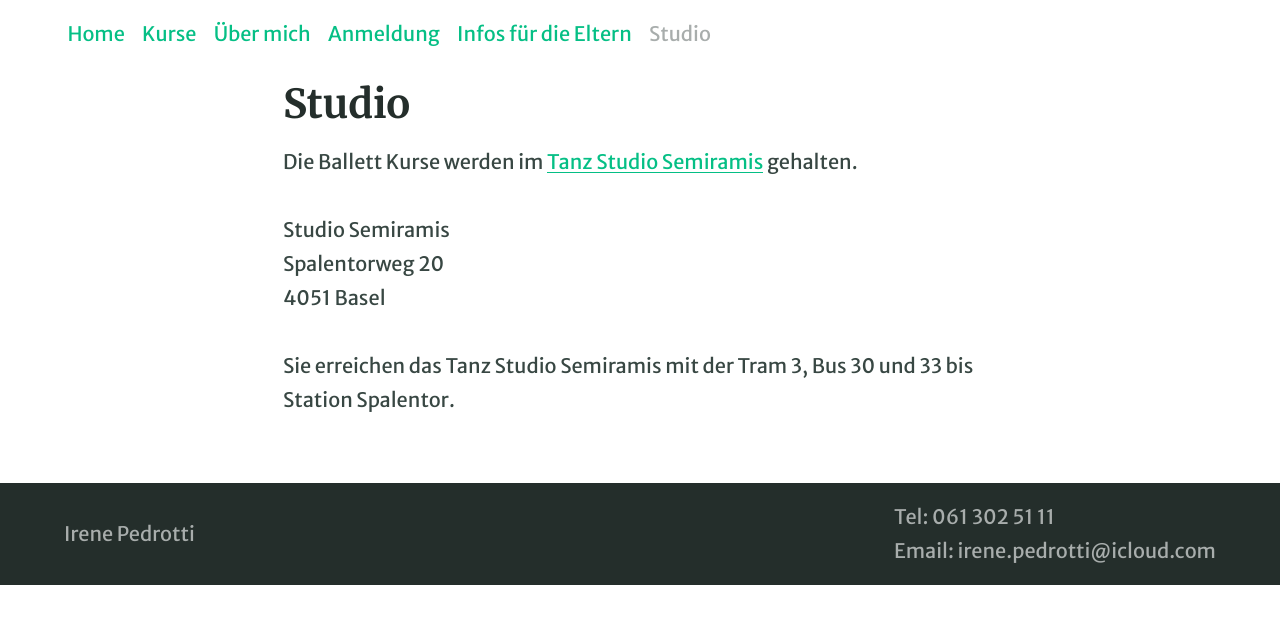
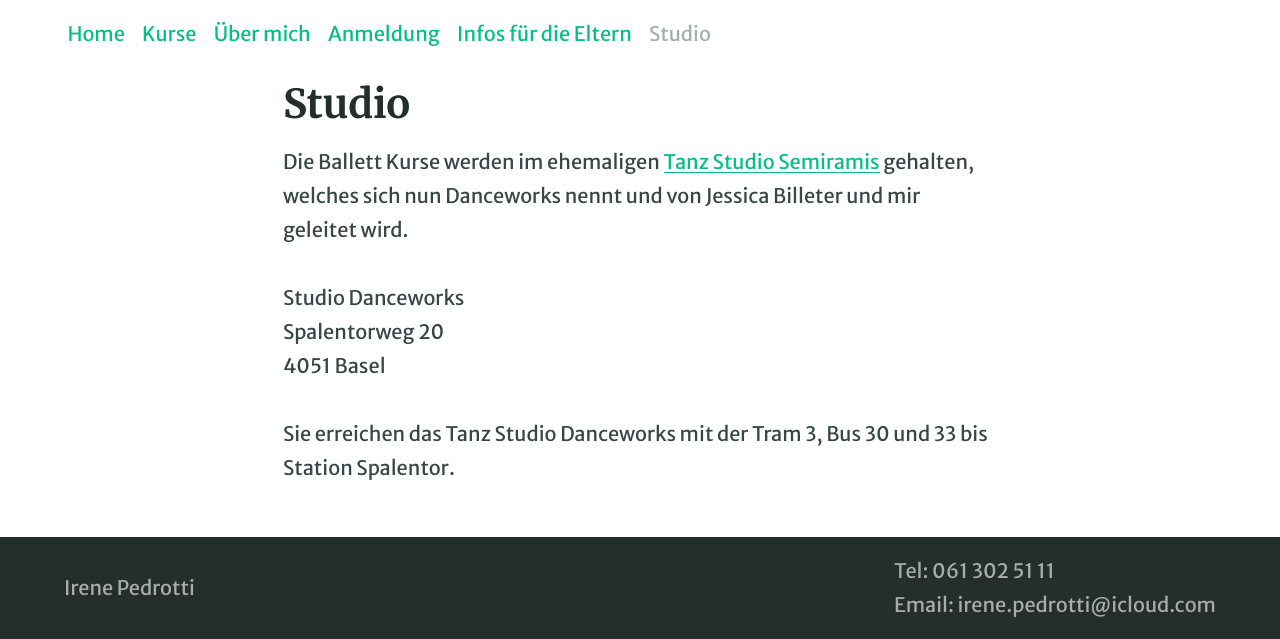
Before and after one commit to irenepedrotti/irenepedrotti.github.io, a Jekyll site: the page built from pages/z11_kontakt.md, in a window 1280 px wide. Shown: the part 315-954 px from the top of the page. Built offline with Jekyll 4.4.1, drawn with Linux system fonts in a browser that asks for light colours; before the commit the page ends 900 px from its top, so only the background shows below that.

Commit message:
Änderung Studio Danceworks, noch mit Webseite Semiramis

```diff
--- a/pages/z11_kontakt.md
+++ b/pages/z11_kontakt.md
@@ -4,10 +4,10 @@ title: Studio
 permalink: /studio/
 ---
 
-Die Ballett Kurse werden im [Tanz Studio Semiramis](http://www.tanzstudio-semiramis.ch/index.html) gehalten.
+Die Ballett Kurse werden im ehemaligen [Tanz Studio Semiramis](http://www.tanzstudio-semiramis.ch/index.html) gehalten, welches sich nun Danceworks nennt und von Jessica Billeter und mir geleitet wird.
 
-Studio Semiramis \
+Studio Danceworks \
 Spalentorweg 20 \
 4051 Basel
 
-Sie erreichen das Tanz Studio Semiramis mit der Tram 3, Bus 30 und 33 bis Station Spalentor.
+Sie erreichen das Tanz Studio Danceworks mit der Tram 3, Bus 30 und 33 bis Station Spalentor.
```
